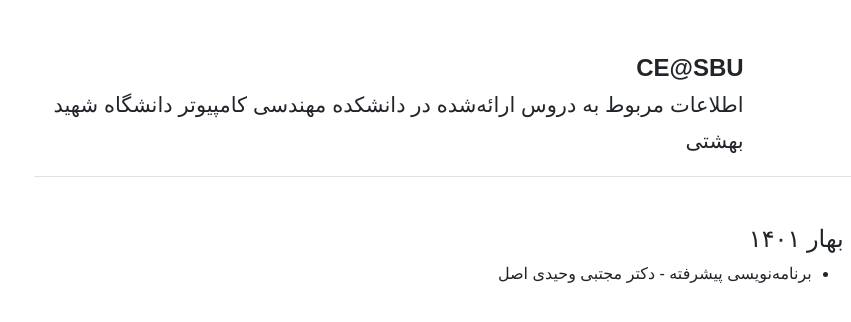
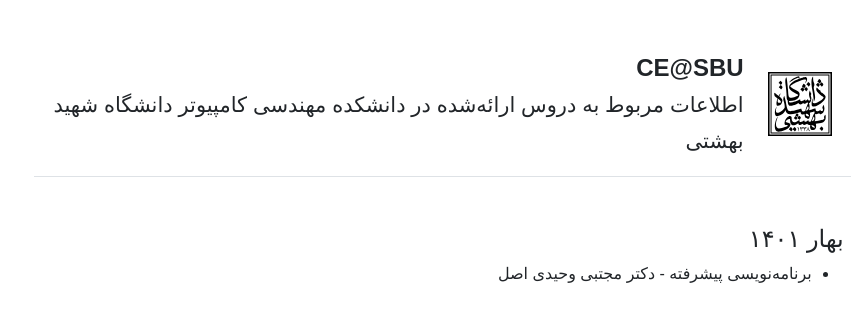
Before and after one commit to SBU-CE/sbu-ce.github.io, a Jekyll site: the page built from index.html, in a window 1280 px wide. Shown: the top 322 px of the page, without its empty margins (429-1280 px from the left). Built offline with Jekyll 4.4.1, drawn with Linux system fonts in a browser that asks for light colours.

Commit message:
Fix logo color in index page

```diff
--- a/_layouts/index.html
+++ b/_layouts/index.html
@@ -16,7 +16,7 @@
 <body class="d-flex flex-column h-100">
     <div class="col-lg-8 mx-auto p-3 py-md-5">
         <header class="d-flex align-items-center pb-3 mb-5 border-bottom">
-            <a class="d-flex align-items-center text-dark text-decoration-none" href="/"><img class="m-4" src="assets/img/Sbu-logo.svg" width="64"> <span class="fs-4"><strong>{{ site.title }}</strong><br><small>{{ site.description }}</small></span></a>
+            <a class="d-flex align-items-center text-dark text-decoration-none" href="/"><img class="m-4" src="assets/img/Sbu-logo-black.svg" width="64"> <span class="fs-4"><strong>{{ site.title }}</strong><br><small>{{ site.description }}</small></span></a>
         </header>
         <main class="flex-shrink-0">
             <div class="container">
```
Also changed, not shown: assets/img/Sbu-logo-black.svg (added).
